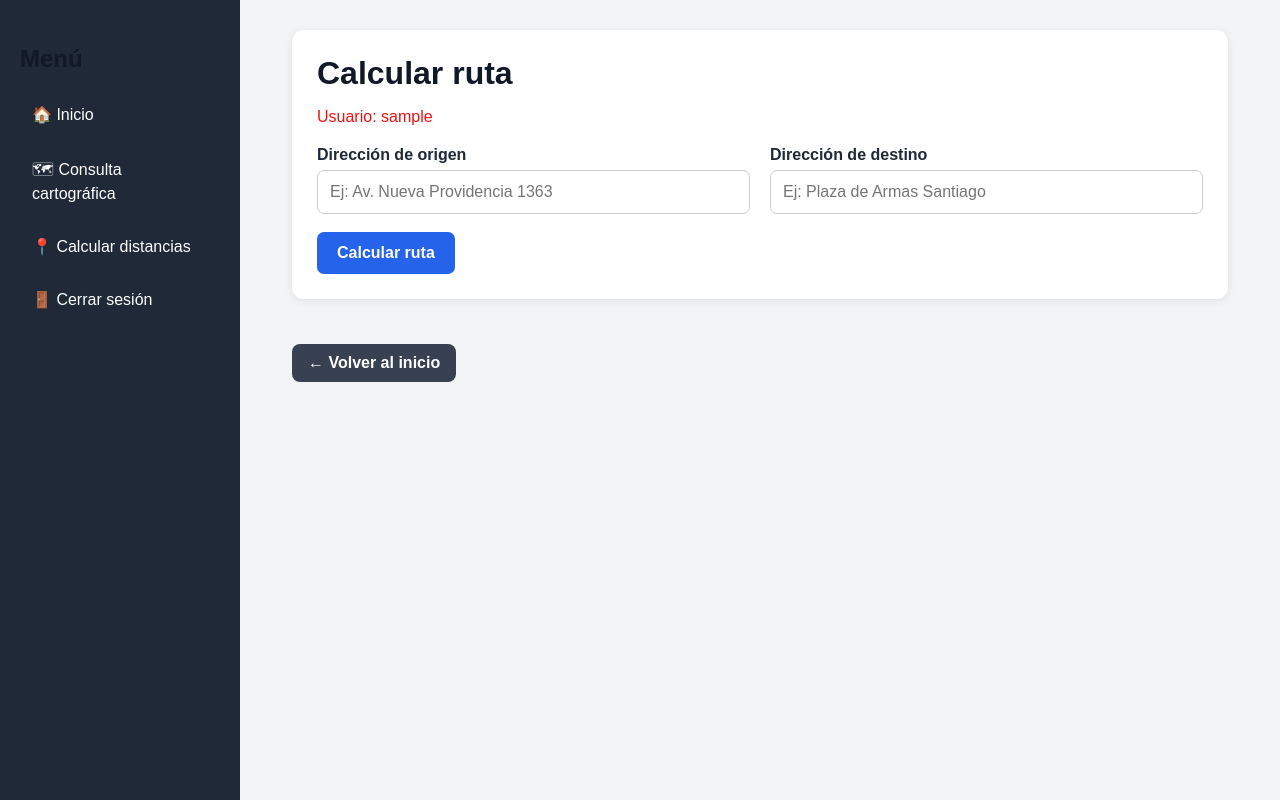
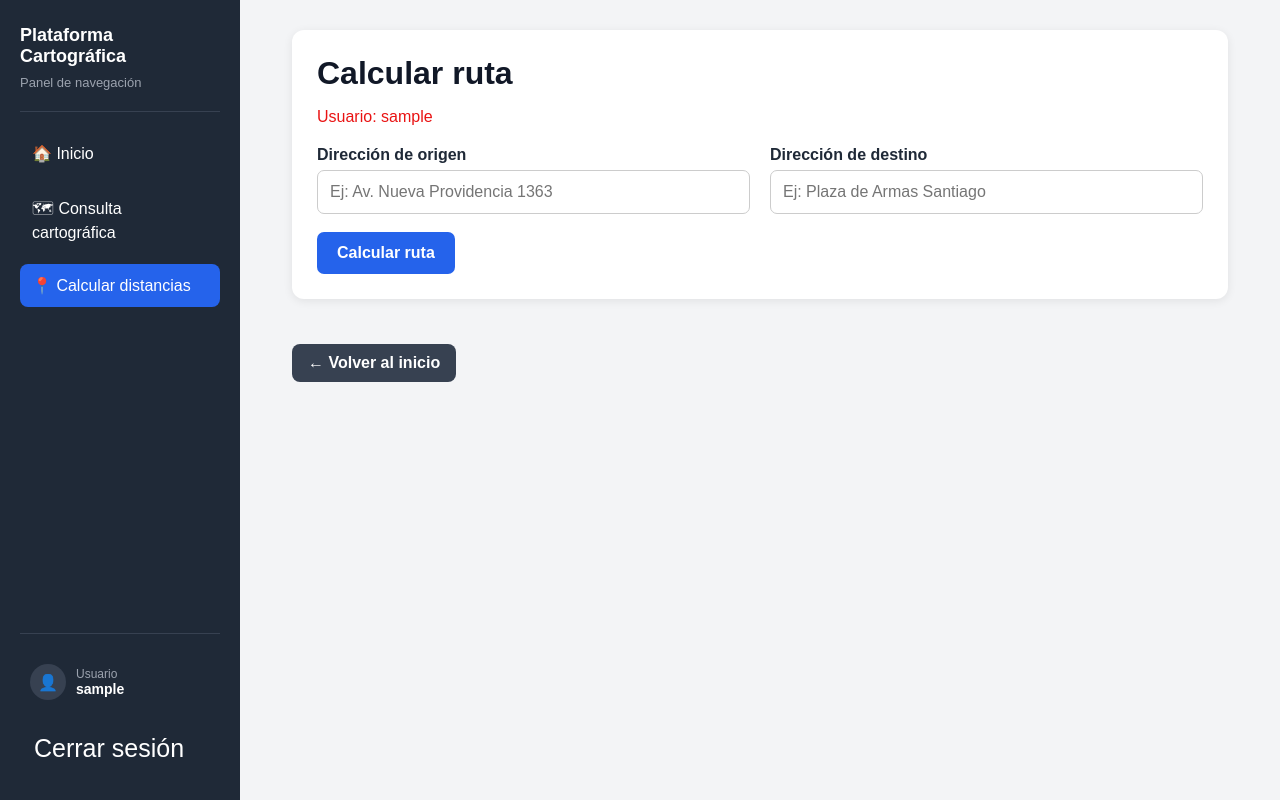
Before and after one commit to permifydev/practica-georeferenciacion, a Django app: page /mapa/ruta/ in a window 1280 px wide. Run offline with Django 5.2, Linux system fonts and the light colour scheme; the visitor is signed in with stand-in values (Sample User, id 1).

Commit message:
Mejora frontend de rutas y agrega menu lateral

```diff
--- a/mapa/static/mapa/css/ruta.css
+++ b/mapa/static/mapa/css/ruta.css
@@ -363,10 +363,13 @@ h1 {
 
 .sidebar {
     width: 240px;
+    min-width: 240px;
     background-color: #1f2937;
     color: white;
     padding: 25px 20px;
     box-sizing: border-box;
+    display: flex;
+    flex-direction: column;
 }
 
 .contenido {
@@ -392,3 +395,120 @@ h1 {
 .menu a:hover {
     background-color: #374151;
 }
+
+.sidebar-header {
+    padding-bottom: 20px;
+    margin-bottom: 20px;
+    border-bottom: 1px solid #374151;
+}
+
+.sidebar-header h2 {
+    margin: 0 0 6px 0;
+    color: white;
+    font-size: 18px;
+}
+
+.sidebar-header span {
+    color: #9ca3af;
+    font-size: 13px;
+}
+
+.menu a.activo { /*activa el destaque del menu */
+    background-color: #2563eb;
+    color: white;
+}
+
+.menu a:hover { /*destaca al pasar el maouse */
+    background-color: #374151;
+}
+
+/*cerrar sesión manu laterar */
+
+.cerrar-sesion {
+    display: block;
+
+    margin-top: auto;
+    padding: 12px 14px;
+
+    color: white;
+    text-decoration: none;
+
+    border-radius: 8px;
+    font-size: 25px;
+}
+
+.cerrar-sesion:hover {
+    background-color: #374151;
+}
+
+.sidebar-footer {
+    margin-top: auto;
+    padding-top: 20px;
+    border-top: 1px solid #374151;
+}
+
+.usuario-sidebar {
+    display: flex;
+    align-items: center;
+    gap: 10px;
+
+    margin-bottom: 12px;
+    padding: 10px;
+}
+.usuario-icono {
+    width: 36px;
+    height: 36px;
+
+    display: flex;
+    align-items: center;
+    justify-content: center;
+
+    background-color: #374151;
+    border-radius: 50%;
+
+    flex-shrink: 0;
+}
+
+.usuario-info {
+    display: flex;
+    flex-direction: column;
+    min-width: 0;
+}
+
+.usuario-label {
+    color: #9ca3af;
+    font-size: 12px;
+}
+
+.usuario-info strong {
+    color: white;
+    font-size: 14px;
+}
+
+/*menu laterar responsive */
+
+@media (max-width: 768px) {
+
+    .layout {
+        flex-direction: column;
+    }
+
+    .sidebar {
+        width: 100%;
+        min-width: 100%;
+        min-height: auto;
+    }
+
+    .menu {
+        gap: 6px;
+    }
+
+    .sidebar-footer {
+        margin-top: 20px;
+    }
+
+    .contenido {
+        width: 100%;
+    }
+
+}
--- a/mapa/templates/mapa/ruta.html
+++ b/mapa/templates/mapa/ruta.html
@@ -21,7 +21,10 @@
 
             <aside class="sidebar">
 
-                <h2>Menú</h2>
+                <div class="sidebar-header">
+                    <h2>Plataforma Cartográfica</h2>
+                    <span>Panel de navegación</span>
+                </div>
 
                 <nav class="menu">
 
@@ -33,15 +36,30 @@
                         🗺 Consulta cartográfica
                     </a>
 
-                    <a href="/mapa/ruta/">
+                    <a href="/mapa/ruta/" class="activo">
                         📍 Calcular distancias
                     </a>
 
-                    <a href="/logout/">
-                        🚪 Cerrar sesión
-                    </a>
+                </nav>
 
-                </nav>
+                    <div class="sidebar-footer">
+
+                        <div class="usuario-sidebar">
+                            <div class="usuario-icono">
+                                👤
+                            </div>
+
+                            <div class="usuario-info">
+                                <span class="usuario-label">Usuario</span>
+                                <strong>{{ request.user.username }}</strong>
+                            </div>
+                        </div>
+
+                        <a href="/logout/" class="cerrar-sesion">
+                            Cerrar sesión
+                        </a>
+
+                    </div>
 
             </aside>
 
```
